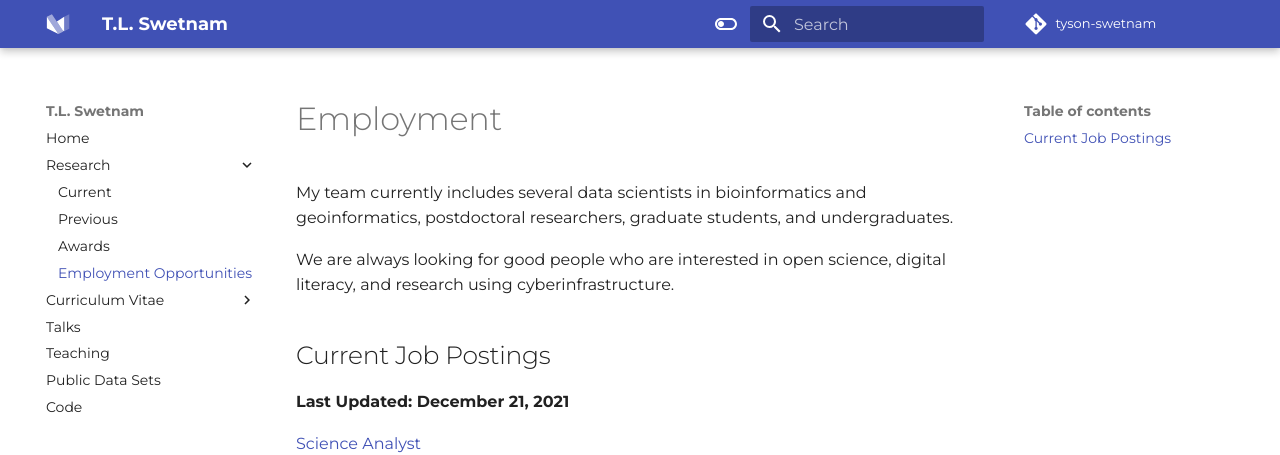
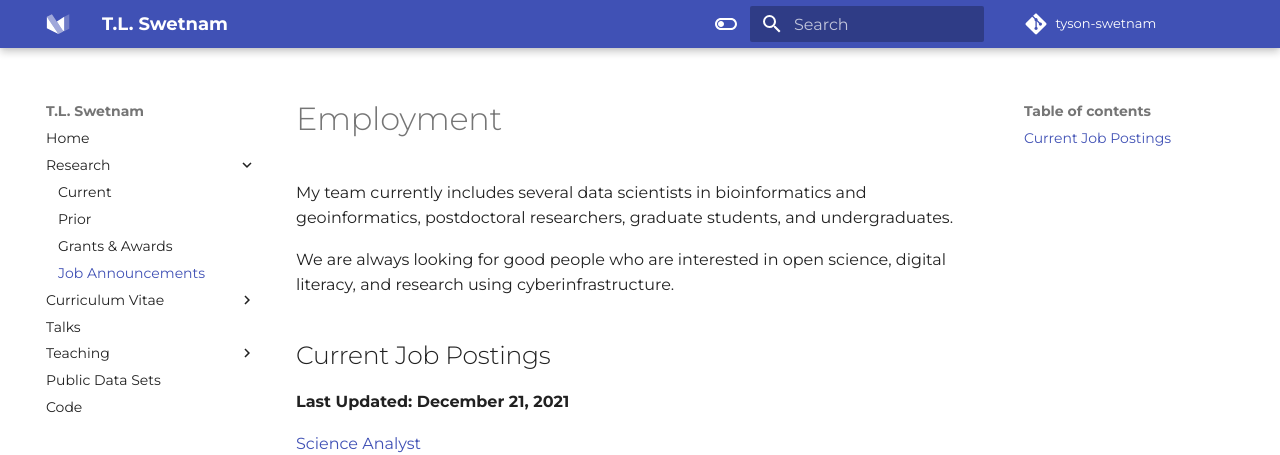
Before and after one commit to tyson-swetnam/new-website, an MkDocs documentation site: the page built from docs/jobs.md, in a window 1280 px wide. Shown: the top 455 px of the page. Built offline with MkDocs 1.6.1 and Material for MkDocs 9.7.7, drawn with Linux system fonts in a browser that asks for light colours; some web fonts are replaced; comment, search, counter and statistics services are not loaded.

Commit message:
Update mkdocs.yml

```diff
--- a/mkdocs.yml
+++ b/mkdocs.yml
@@ -94,13 +94,16 @@ nav:
   - Home: index.md
   - Research:
     - Current: current_projects.md
-    - Previous: previous_projects.md
-    - Awards: awards.md
-    - Employment Opportunities: jobs.md
+    - Prior: previous_projects.md
+    - Grants & Awards: awards.md
+    - Job Announcements: jobs.md
   - Curriculum Vitae:
     - Download: cv.md
-    - Pubication List: publications.md
+    - Publications: publications.md
   - Talks: talks.md
-  - Teaching: teaching.md
+  - Teaching:
+    - Classes taught: teaching.md
+    - Advising: advising.md
+    - Mentoring: mentoring.md
   - Public Data Sets: data.md
   - Code: code.md
```
